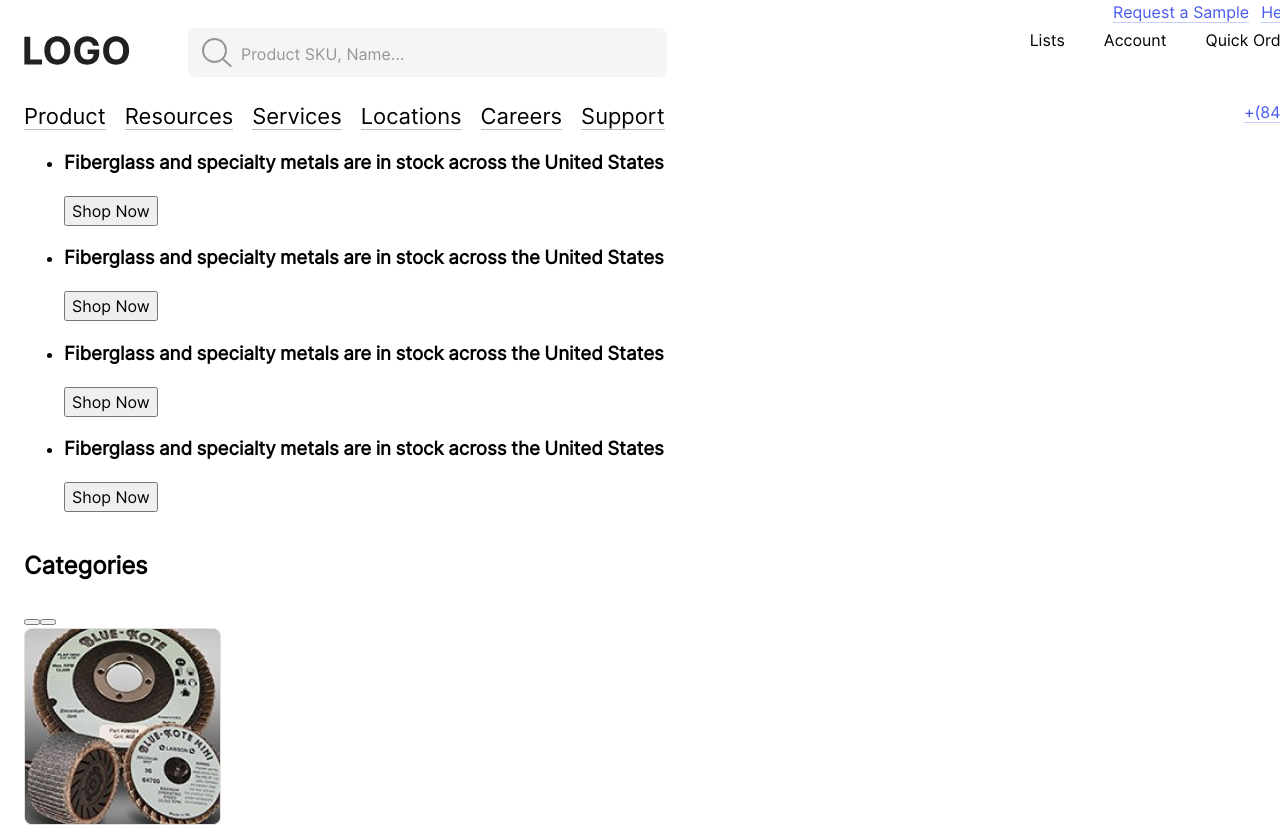
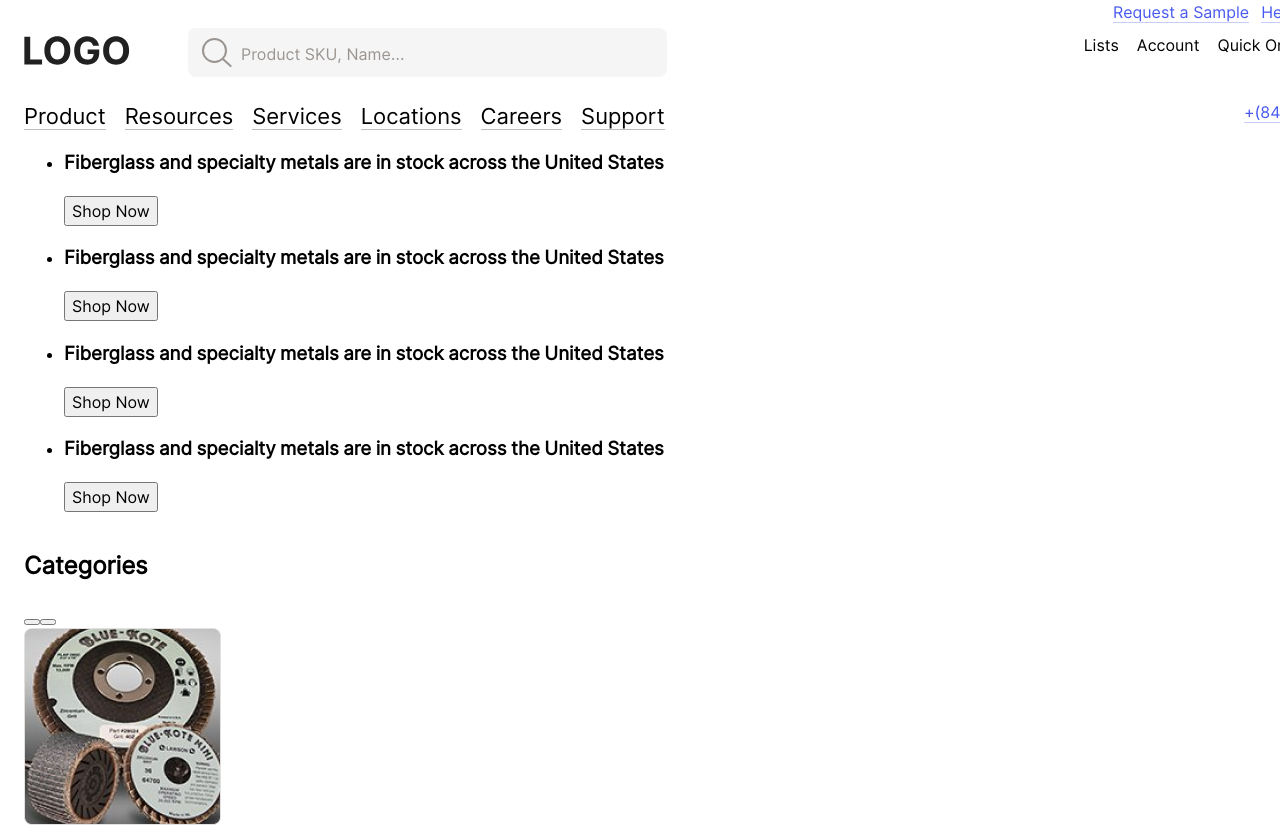
Before and after one commit to midler/4people-test, a React (Create React App) app: page / in a window 1280 px wide. Shown: the top 827 px of the page. Built offline with nearby package versions, Linux system fonts and the light colour scheme.

Commit message:
Change USerMenuLink

```diff
--- a/src/components/UserMenuLink/UserMenuLink.jsx
+++ b/src/components/UserMenuLink/UserMenuLink.jsx
@@ -1,16 +1,29 @@
 import React from "react";
 import PropTypes from "prop-types";
+import clsx from "clsx";
 
 import "./UserMenuLink.scss";
 
 export const UserMenuLink = ({ ...props }) => {
   return props.href ? (
-    <a className={`user-menu-link ${props.className}`} href={props.href}>
-      {props.children}
+    <a className={clsx("user-menu-link", props.className)} href={props.href}>
+      {props.icon ? (
+        <span className="user-menu-link__icon">{props.icon}</span>
+      ) : (
+        ""
+      )}
+
+      <span className="user-menu-link__content">{props.children}</span>
     </a>
   ) : (
-    <button type="button" className={`user-menu-link ${props.className}`}>
-      {props.children}
+    <button type="button" className={clsx("user-menu-link", props.className)}>
+      {props.icon ? (
+        <span className="user-menu-link__icon">{props.icon}</span>
+      ) : (
+        ""
+      )}
+
+      <span className="user-menu-link__content">{props.children}</span>
     </button>
   );
 };
@@ -18,9 +31,11 @@ export const UserMenuLink = ({ ...props }) => {
 UserMenuLink.propTypes = {
   children: PropTypes.string || PropTypes.element,
   href: PropTypes.string,
+  icon: PropTypes.element,
 };
 
 UserMenuLink.defaultProps = {
   href: "",
   className: "",
+  icon: "",
 };
--- a/src/components/UserMenuLink/UserMenuLink.scss
+++ b/src/components/UserMenuLink/UserMenuLink.scss
@@ -2,7 +2,6 @@
 @use "sass:color";
 
 .user-menu-link {
-
   color: var(--text-color);
   font-size: 16px;
   line-height: 1.2;
@@ -11,7 +10,11 @@
   text-decoration: none;
   padding: 0;
   background-color: transparent;
-  padding-left: 39px;
+  // padding-left: 39px;
+  padding: 8px 9px;
+  display: flex;
+  align-items: center;
+  gap: 9px;
 
   &:hover {
     opacity: 0.7;
```
